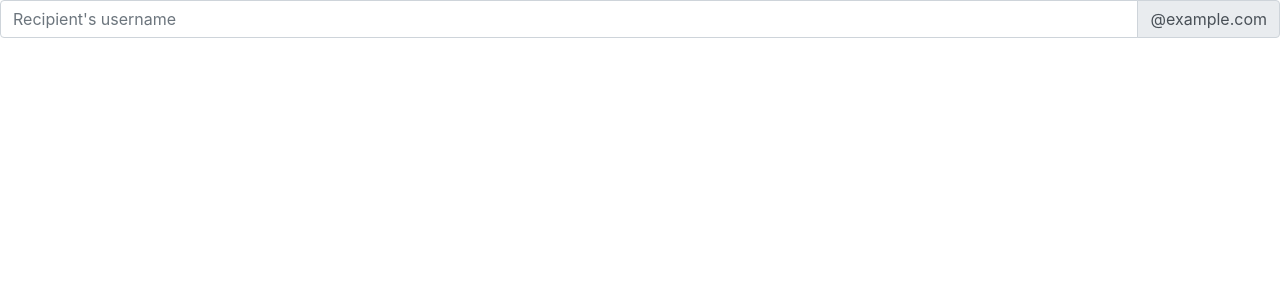
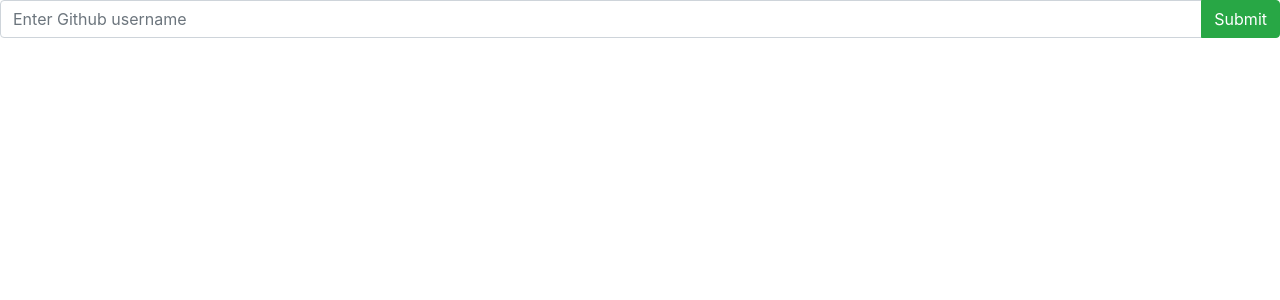
Before and after one commit to bavor/InQool, a React (Create React App) app: page / in a window 1280 px wide. Shown: the top 300 px of the page. Built offline with nearby package versions, Linux system fonts and the light colour scheme.

Commit message:
+ Search style

```diff
--- a/src/js/App.tsx
+++ b/src/js/App.tsx
@@ -9,9 +9,9 @@ const App = () => (
 
       <div className="Search">
         <div className="input-group mb-3">
-          <input type="text" className="form-control" placeholder="Recipient's username" aria-label="Recipient's username" aria-describedby="basic-addon2"/>
+          <input type="text" className="form-control" placeholder="Enter Github username" aria-label="Recipient's username" aria-describedby="basic-addon2"/>
           <div className="input-group-append">
-            <span className="input-group-text" id="basic-addon2">@example.com</span>
+            <button type="button" className="btn btn-success">Submit</button>
           </div>
         </div>
       </div>
```
